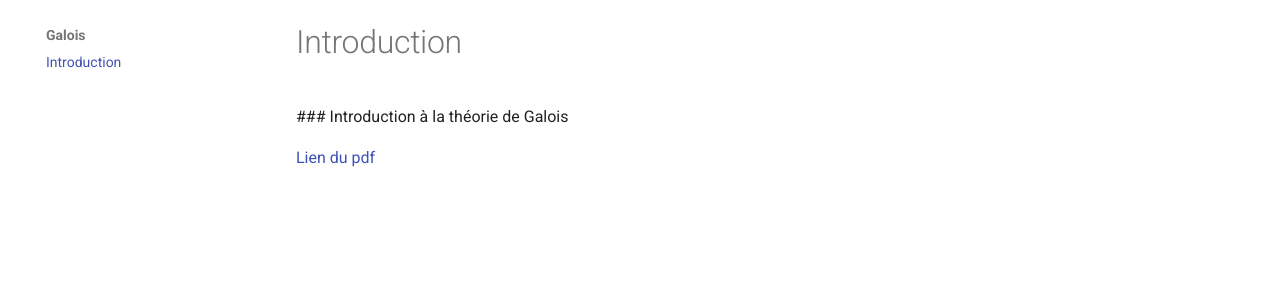
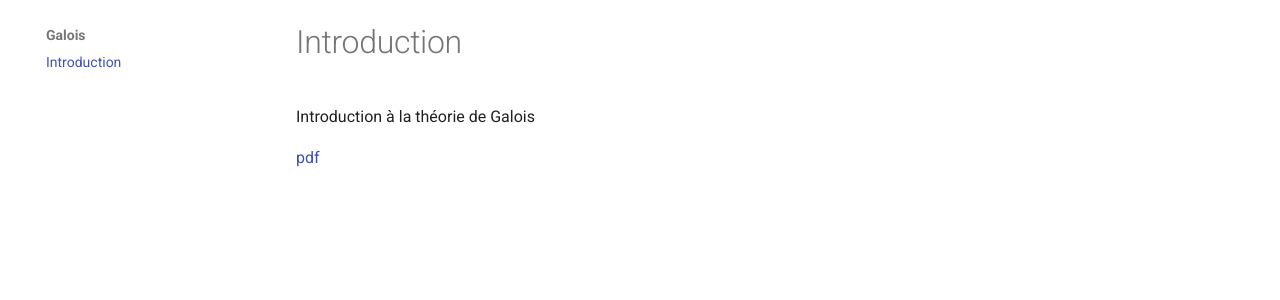
Before and after one commit to Florent-Michel/florent-michel.github.io, an MkDocs documentation site: the page built from docs/galois/galois1.md, in a window 1280 px wide. Shown: the part 124-424 px from the top of the page. Built offline with MkDocs 1.6.1 and Material for MkDocs 9.7.7, drawn with Linux system fonts in a browser that asks for light colours.

Commit message:
Update galois1.md

```diff
--- a/docs/galois/galois1.md
+++ b/docs/galois/galois1.md
@@ -1,3 +1,3 @@
- ### Introduction à la théorie de Galois
+ Introduction à la théorie de Galois
 
- [Lien du pdf](../pdf/galois-1.pdf)
+ [pdf](../pdf/galois-1.pdf)
```
